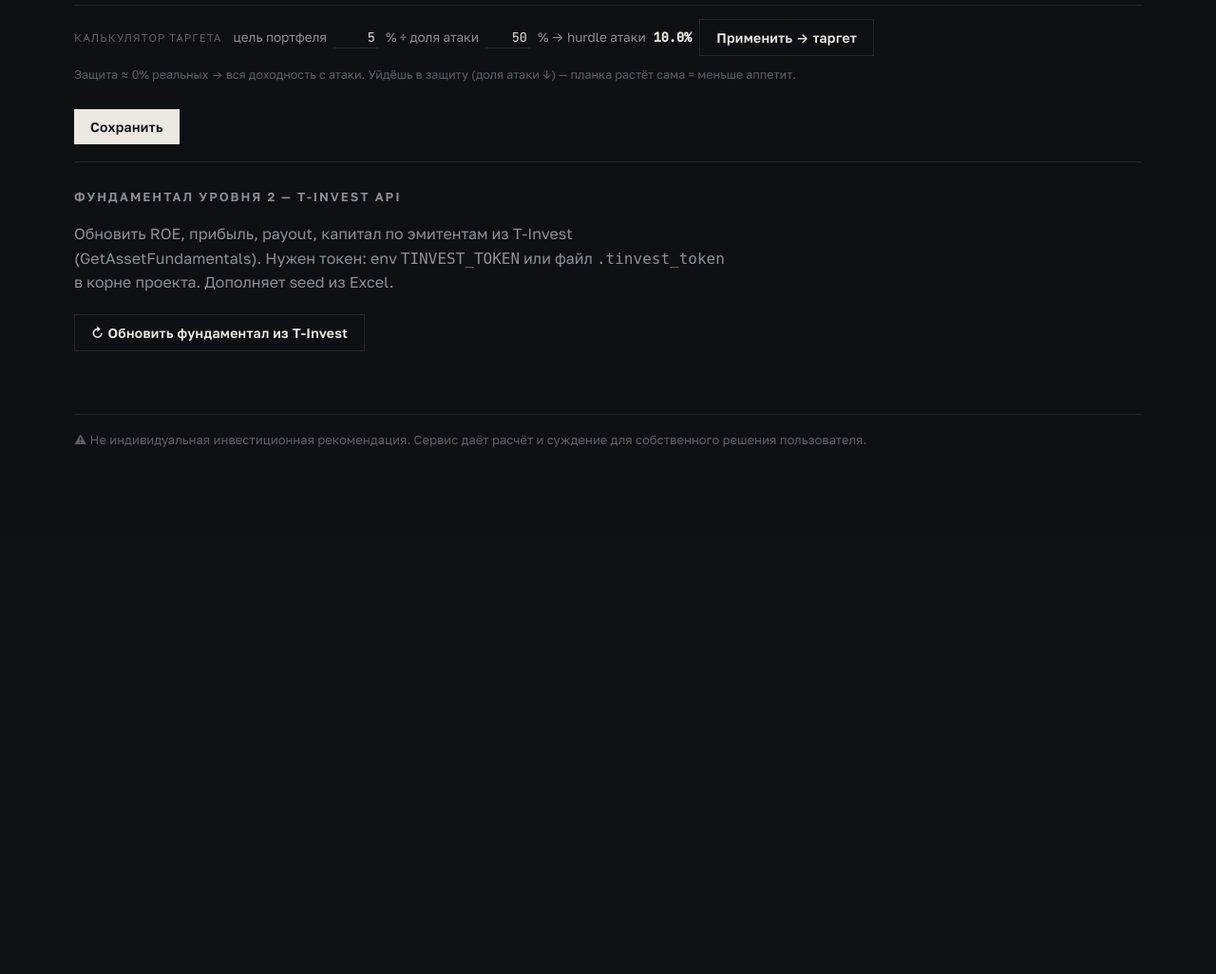
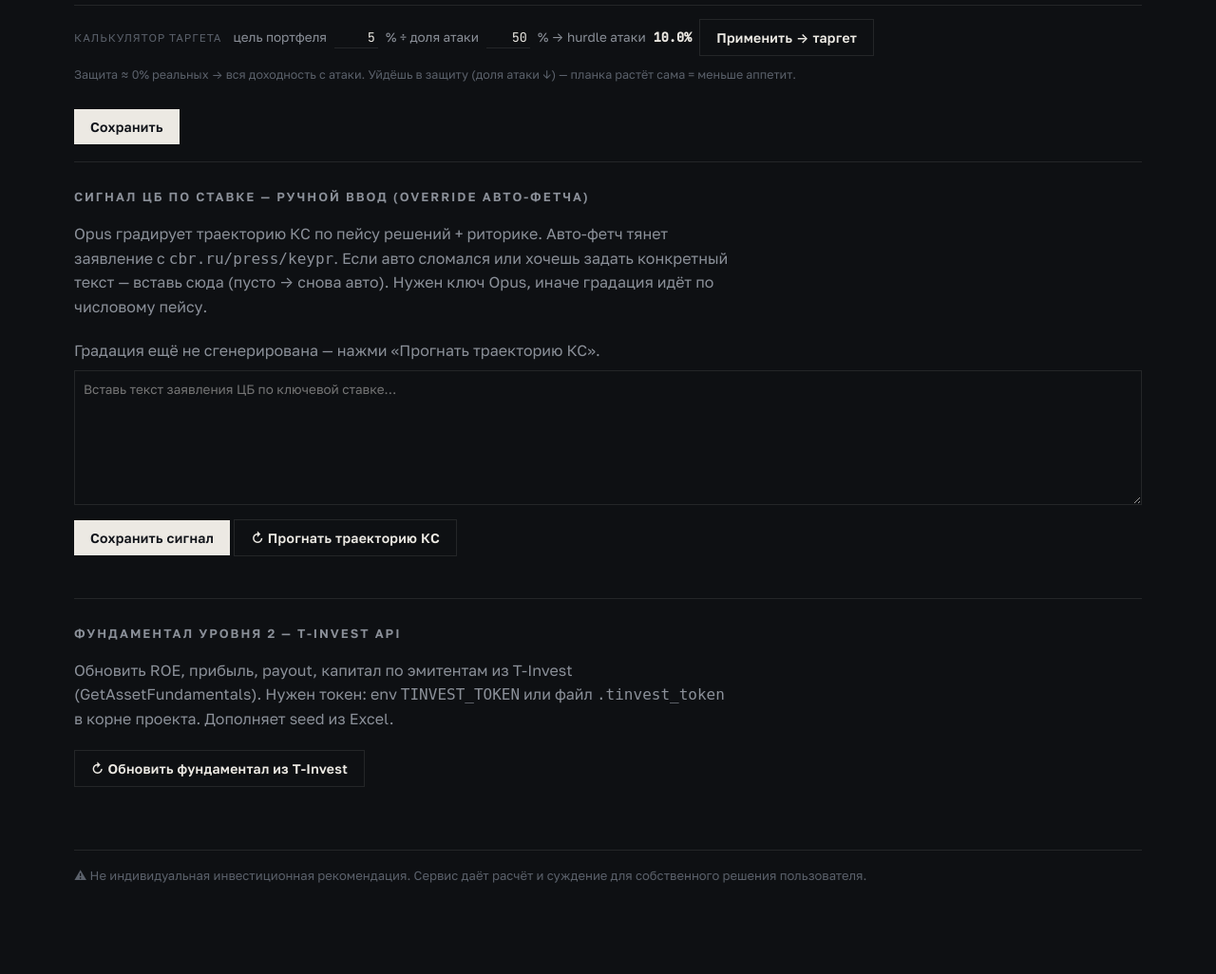
Before and after one commit to AlexDogaev/stock-valuation, a FastAPI app: page /settings in a window 1280 px wide. Shown: the part 591-1617 px from the top of the page at 95% size. Before the commit the page ends 1062 px from the top, so only its background shows below. Run offline with FastAPI, Linux system fonts and the light colour scheme; data comes from the database, SQL or seed files in the repository; data that the repository does not hold is empty.

Commit message:
feat(rate): ручной ввод риторики ЦБ (override авто-фетча keypr)
Авто-фетч keypr работает (проверено и на проде), но HTML-скрейп ломкий, а
официального API пресс-релизов/стабильного агрегатора нет. Поэтому — ручной
override: если текст задан, Opus берёт его вместо авто; пусто → снова авто.

- БД: таблица rate_signal (id, text).
- llm_macro: get/set_rate_signal; assess_rate_trajectory приоритетно берёт ручной
  текст, source помечается «(вручную)» vs «(авто keypr)».
- api: PUT /regime/rate_signal; GET /regime отдаёт rate_signal.
- UI: блок в Настройках — textarea + «Сохранить» + «Прогнать траекторию КС».

Проверено: hawkish ручной текст → Opus сменил грейд на «удержание» (терминал 14.5%),
source «(вручную)» — override доходит до Opus. 101 pytest.

Co-Authored-By: Claude Opus 4.8 <noreply@anthropic.com>

```diff
--- a/app/core/llm_macro.py
+++ b/app/core/llm_macro.py
@@ -151,6 +151,19 @@ def _traj_user(decisions: list, pace: dict, current_ks: float, signal: list[dict
     )
 
 
+def get_rate_signal(db: sqlite3.Connection) -> dict:
+    """Ручной текст риторики ЦБ (override авто-фетча keypr)."""
+    row = db.execute("SELECT * FROM rate_signal WHERE id = 1").fetchone()
+    return dict(row) if row else {"text": "", "updated_at": None}
+
+
+def set_rate_signal(db: sqlite3.Connection, text: str) -> dict:
+    upsert(db, "rate_signal", dict(
+        id=1, text=(text or "").strip()[:6000],
+        updated_at=datetime.now().isoformat(timespec="seconds")), pk="id")
+    return get_rate_signal(db)
+
+
 def get_rate_trajectory(db: sqlite3.Connection) -> dict | None:
     row = db.execute("SELECT * FROM rate_trajectory WHERE id = 1").fetchone()
     if not row:
@@ -194,7 +207,14 @@ def assess_rate_trajectory(db: sqlite3.Connection) -> dict:
             signal_read="", source="пейс (без Opus)", decisions=decisions[-6:],
             model="")
 
-    signal = cbr.fetch_rate_signal()
+    # риторика: ручной ввод (override) приоритетнее авто-фетча keypr
+    manual = get_rate_signal(db)
+    if manual.get("text", "").strip():
+        signal = [{"url": "(вручную)", "title": "", "text": manual["text"].strip()}]
+        sig_src = "вручную"
+    else:
+        signal = cbr.fetch_rate_signal()
+        sig_src = "авто keypr" if signal else "без риторики"
     data, err = llm.call_json(SYSTEM_TRAJ, _traj_user(decisions, pace, current_ks, signal),
                               max_tokens=1100)
     if err or not data:
@@ -215,7 +235,7 @@ def assess_rate_trajectory(db: sqlite3.Connection) -> dict:
     return _store_trajectory(
         db, grade=grade, terminal_ks=tks, avg_step_pp=pace["avg_step_pp"],
         confidence=data.get("confidence", ""), rationale=data.get("rationale", ""),
-        signal_read=data.get("signal_read", ""), source="Opus + риторика",
+        signal_read=data.get("signal_read", ""), source=f"Opus + риторика ({sig_src})",
         decisions=decisions[-6:], model=os.environ.get("ANTHROPIC_MODEL", llm.DEFAULT_MODEL))
 
 
--- a/app/data/db.py
+++ b/app/data/db.py
@@ -151,6 +151,13 @@ CREATE TABLE IF NOT EXISTS rate_trajectory (
     decisions_json TEXT,       -- последние решения [[дата,ставка],...]
     model          TEXT,
     created_at     TEXT
+);
+
+-- ручной ввод риторики ЦБ (override авто-фетча keypr) для градации траектории
+CREATE TABLE IF NOT EXISTS rate_signal (
+    id          INTEGER PRIMARY KEY CHECK (id = 1),
+    text        TEXT,
+    updated_at  TEXT
 );
 
 -- форвардная вероятность ШОКА по сценариям (субъективная оценка Opus, кеш)
--- a/app/web/templates/settings.html
+++ b/app/web/templates/settings.html
@@ -13,6 +13,10 @@
   .tcalc input.num2::-webkit-outer-spin-button, .tcalc input.num2::-webkit-inner-spin-button { -webkit-appearance: none; margin: 0; }
   .tcalc #tc-out { font-family: var(--mono); color: var(--ink); font-weight: 600; }
   .tcalc .tcalc-note { flex-basis: 100%; font-size: 12.5px; color: var(--faint); margin-top: 2px; }
+  textarea#rate-signal { width: 100%; background: transparent; color: var(--ink);
+    border: 1px solid var(--hair); border-radius: 0; padding: 9px; font-family: var(--font-sans);
+    font-size: 13.5px; line-height: 1.5; resize: vertical; }
+  textarea#rate-signal:focus { outline: 0; border-color: var(--ink); }
 </style>
 <h1>Настройки и персональная калибровка</h1>
 <p class="sub">Доходность реальна только над ОЩУЩАЕМОЙ инфляцией. Таргет и режим задают порог троичного сигнала.
@@ -41,6 +45,19 @@
 </div>
 
 <button id="save">Сохранить</button> <span id="saved" class="muted" style="margin-left:10px"></span>
+
+<div class="panel" style="margin-top:18px"><h2>Сигнал ЦБ по ставке — ручной ввод (override авто-фетча)</h2>
+  <p class="sub">Opus градирует траекторию КС по пейсу решений + риторике. Авто-фетч тянет
+    заявление с <code>cbr.ru/press/keypr</code>. Если авто сломался или хочешь задать конкретный
+    текст — вставь сюда (пусто → снова авто). Нужен ключ Opus, иначе градация идёт по числовому пейсу.</p>
+  <div id="rate-status" class="sub" style="margin-bottom:8px"></div>
+  <textarea id="rate-signal" rows="6" placeholder="Вставь текст заявления ЦБ по ключевой ставке…"></textarea>
+  <div style="margin-top:8px">
+    <button id="rate-save">Сохранить сигнал</button>
+    <button class="ghost" id="rate-run2">↻ Прогнать траекторию КС</button>
+    <span id="rate-saved" class="muted" style="margin-left:10px"></span>
+  </div>
+</div>
 
 <div class="panel" style="margin-top:18px"><h2>Фундаментал уровня 2 — T-Invest API</h2>
   <p class="sub">Обновить ROE, прибыль, payout, капитал по эмитентам из T-Invest
@@ -100,6 +117,33 @@ document.getElementById("tc-apply").addEventListener("click", () => {
   document.getElementById("save").click();
 });
 
+// ── ручной сигнал ЦБ (override) + прогон траектории КС ──
+async function loadRate() {
+  try {
+    const r = await getJSON("/regime");
+    document.getElementById("rate-signal").value = (r.rate_signal && r.rate_signal.text) || "";
+    const t = r.rate_trajectory;
+    document.getElementById("rate-status").textContent = t && t.grade
+      ? `Текущая градация: ${t.grade} · терминал ${t.terminal_ks != null ? pct(t.terminal_ks) : "—"} · ${t.source || ""}`
+      : "Градация ещё не сгенерирована — нажми «Прогнать траекторию КС».";
+  } catch (e) { console.warn(e); }
+}
+document.getElementById("rate-save").addEventListener("click", async () => {
+  await sendJSON("/regime/rate_signal", "PUT", { text: document.getElementById("rate-signal").value });
+  document.getElementById("rate-saved").textContent = "Сохранено ✓ (применится при следующем прогоне)";
+});
+document.getElementById("rate-run2").addEventListener("click", async (e) => {
+  e.target.disabled = true;
+  document.getElementById("rate-saved").textContent = "прогоняю…";
+  // сначала сохраним текущий текст, чтобы прогон взял его
+  await sendJSON("/regime/rate_signal", "PUT", { text: document.getElementById("rate-signal").value });
+  try { await sendJSON("/regime/rate_trajectory", "POST", {}); } catch (err) {}
+  await loadRate();
+  document.getElementById("rate-saved").textContent = "Готово ✓ (скринер пересчитается)";
+  e.target.disabled = false;
+});
+loadRate();
+
 document.getElementById("refresh-funds").addEventListener("click", async (e) => {
   const st = document.getElementById("funds-status");
   st.textContent = "Запрашиваю T-Invest…"; e.target.disabled = true;
```
Also changed, not shown: app/web/api.py (+13 -0 lines).
